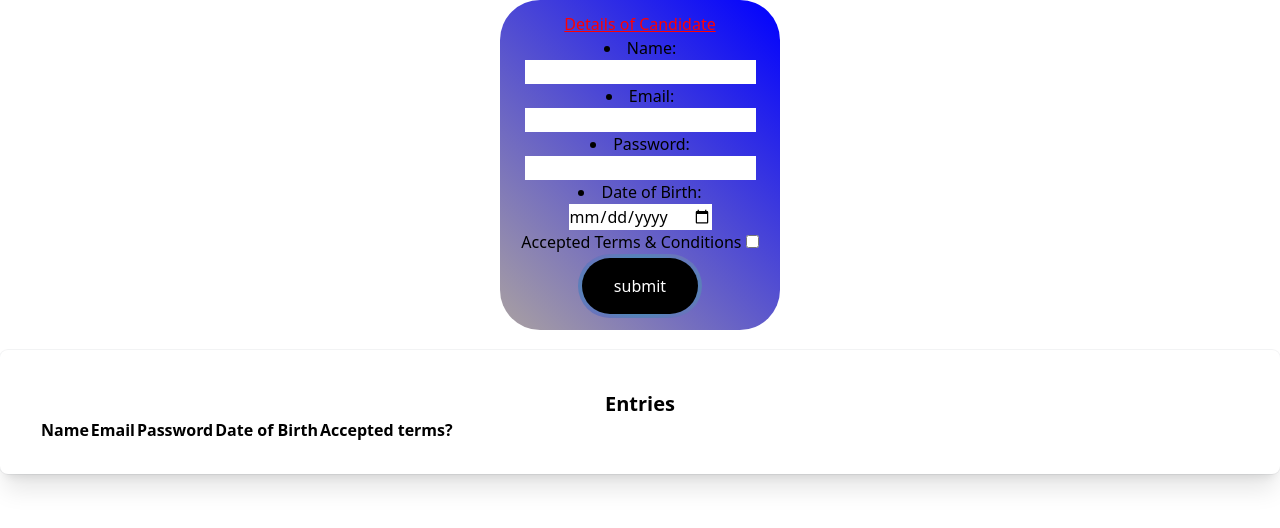
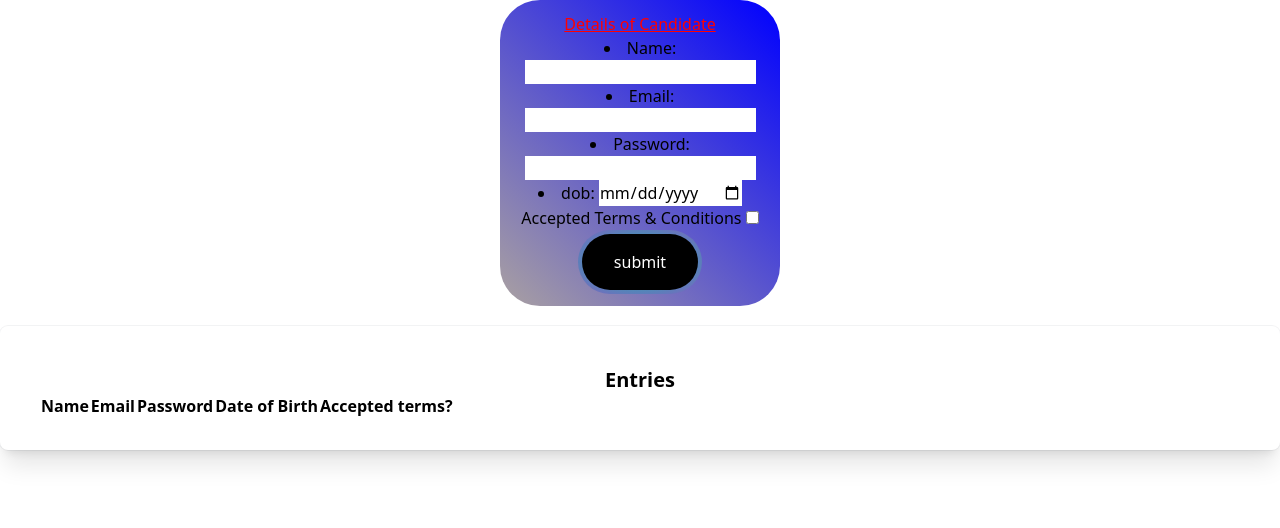
Before and after one commit to satyam210703/wd101, a plain HTML site: page index.html in a window 1280 px wide. Drawn offline with nearby package versions, Linux system fonts and the light colour scheme.

Commit message:
new_index.html

```diff
--- a/index.html
+++ b/index.html
@@ -21,7 +21,7 @@
         <li><label required for="password">Password: </label>
       <input required type="password" id="password" name="password" ></li>
       <p></p>
-        <li><label for="dob">Date of Birth: </label>
+        <li><label for="dob">dob: </label>
       <input type="date" id="dob" name="dob"></li>
       <p></p>
       <label for="acceptTerms">Accepted Terms & Conditions </label>
```
